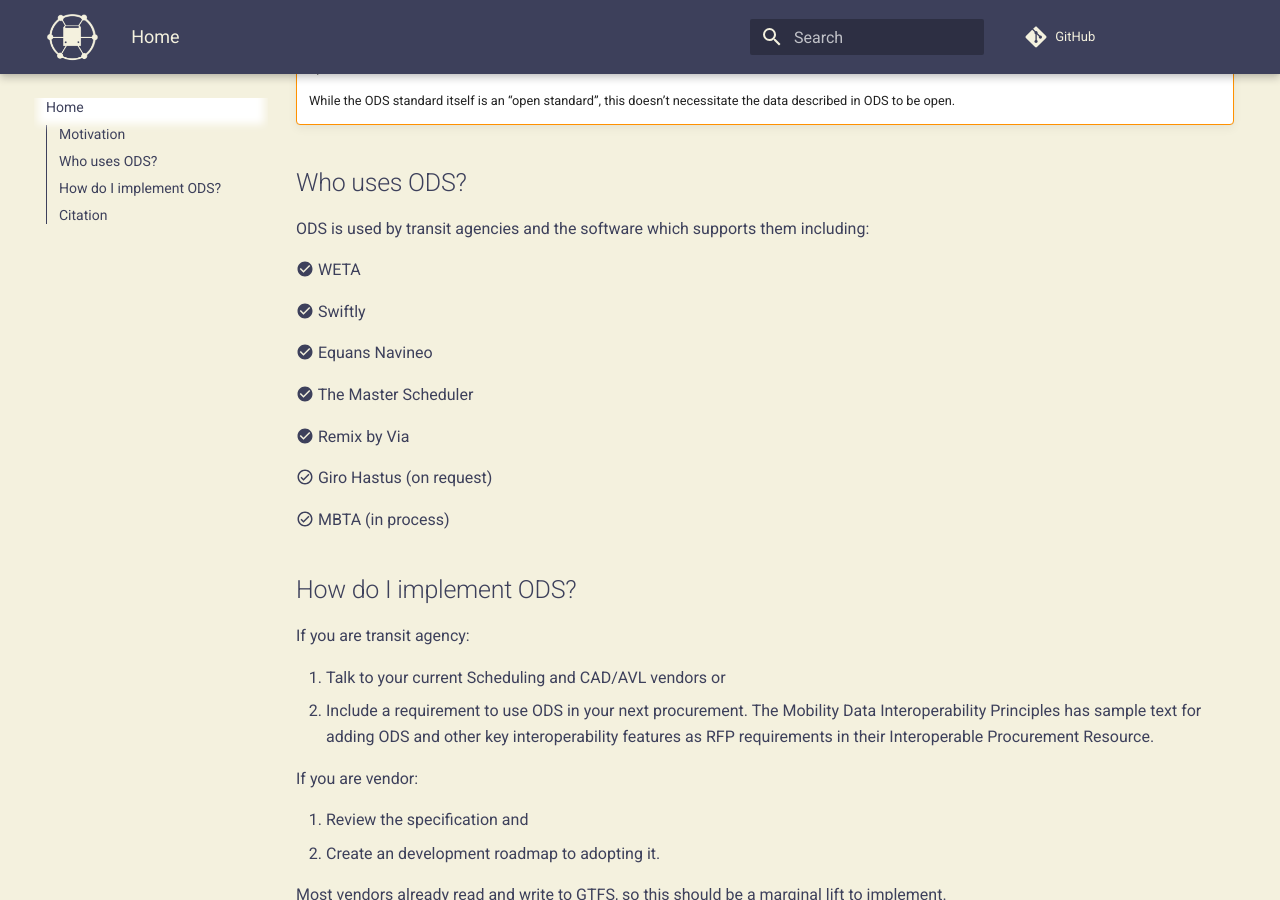
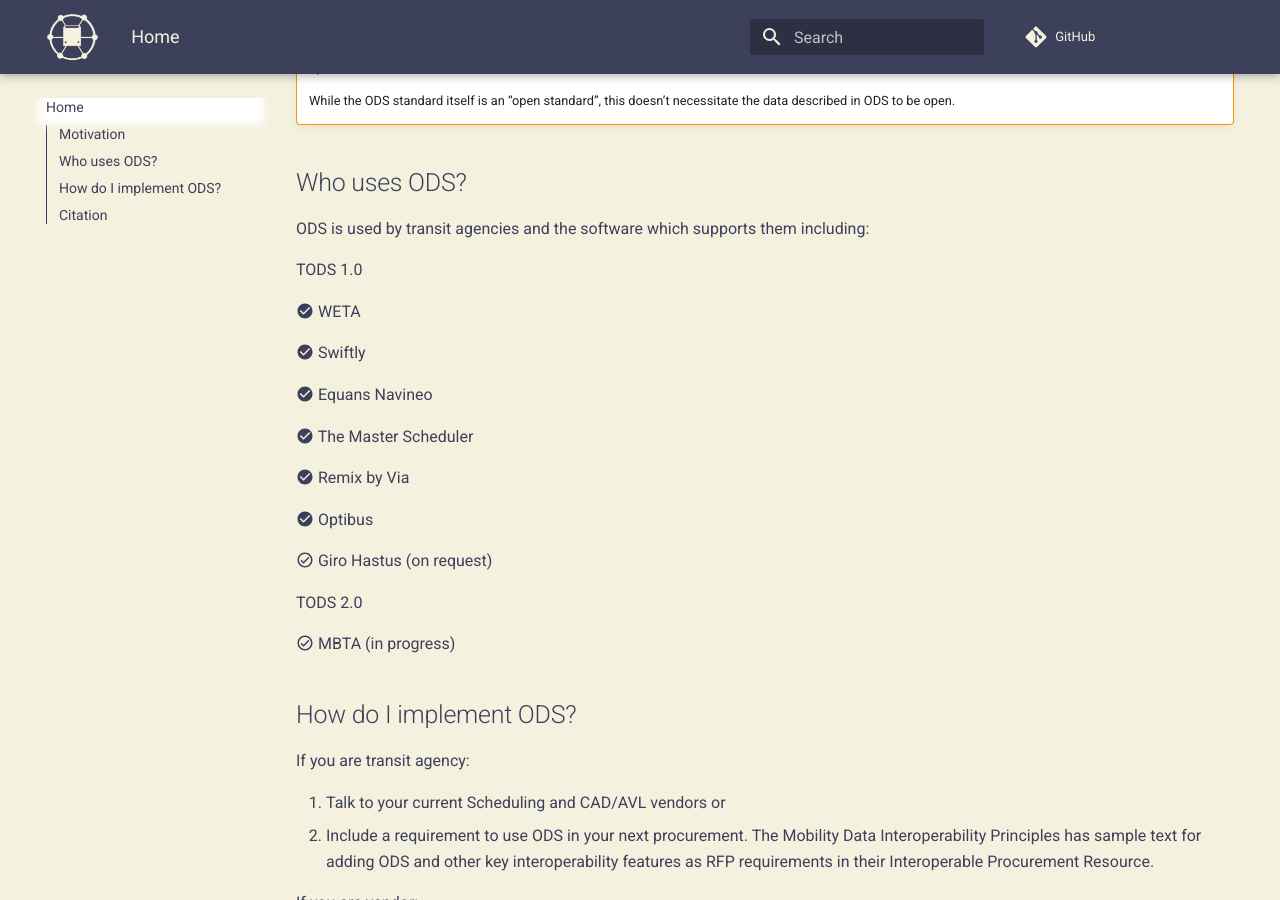
Before and after one commit to cal-itp/operational-data-standard, an MkDocs documentation site: the page built from docs/index.md, in a window 1280 px wide and 900 px high, scrolled down 949 px. Built offline with MkDocs 1.6.1 and Material for MkDocs 9.7.7, drawn with Linux system fonts in a browser that asks for light colours; nearby versions of some CDN libraries; comment, search, counter and statistics services are not loaded.

Commit message:
Update index.md to include TODS support by Optibus, differentiate btwn v1 and v2 support

```diff
--- a/docs/index.md
+++ b/docs/index.md
@@ -54,6 +54,8 @@
 
 ODS is used by transit agencies and the software which supports them including:
 
+TODS 1.0
+
 :material-check-circle: [WETA](https://weta.sanfranciscobayferry.com/)
 
 :material-check-circle: [Swiftly](https://www.goswift.ly/)
@@ -64,9 +66,15 @@
 
 :material-check-circle: [Remix by Via](https://www.remix.com/)
 
+:material-check-circle: [Optibus](https://optibus.com/)
+
 :material-check-circle-outline: [Giro Hastus](https://www.giro.com/) (on request)
 
-:material-check-circle-outline: [MBTA](http://mbta.com) (in process)
+
+TODS 2.0
+
+:material-check-circle-outline: [MBTA](http://mbta.com) (in progress)
+
 
 ## How do I implement ODS?
 
```
